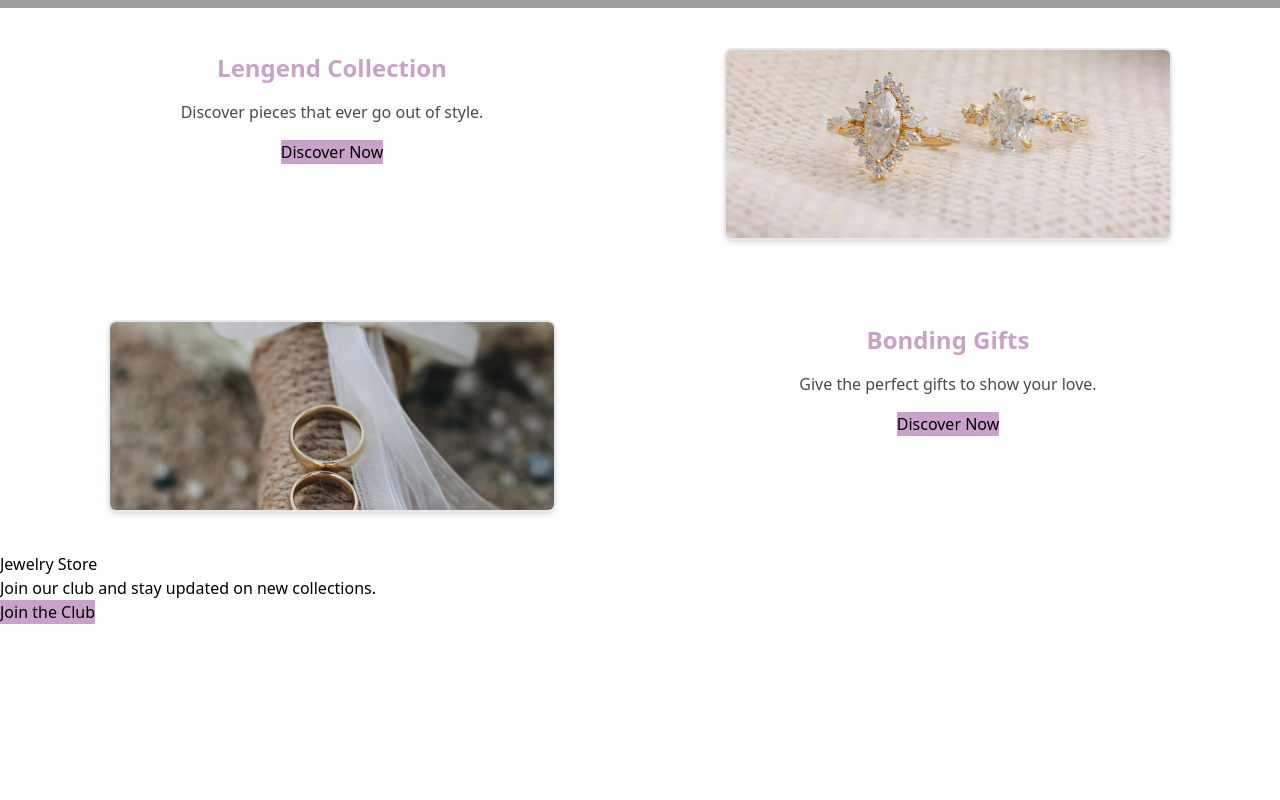
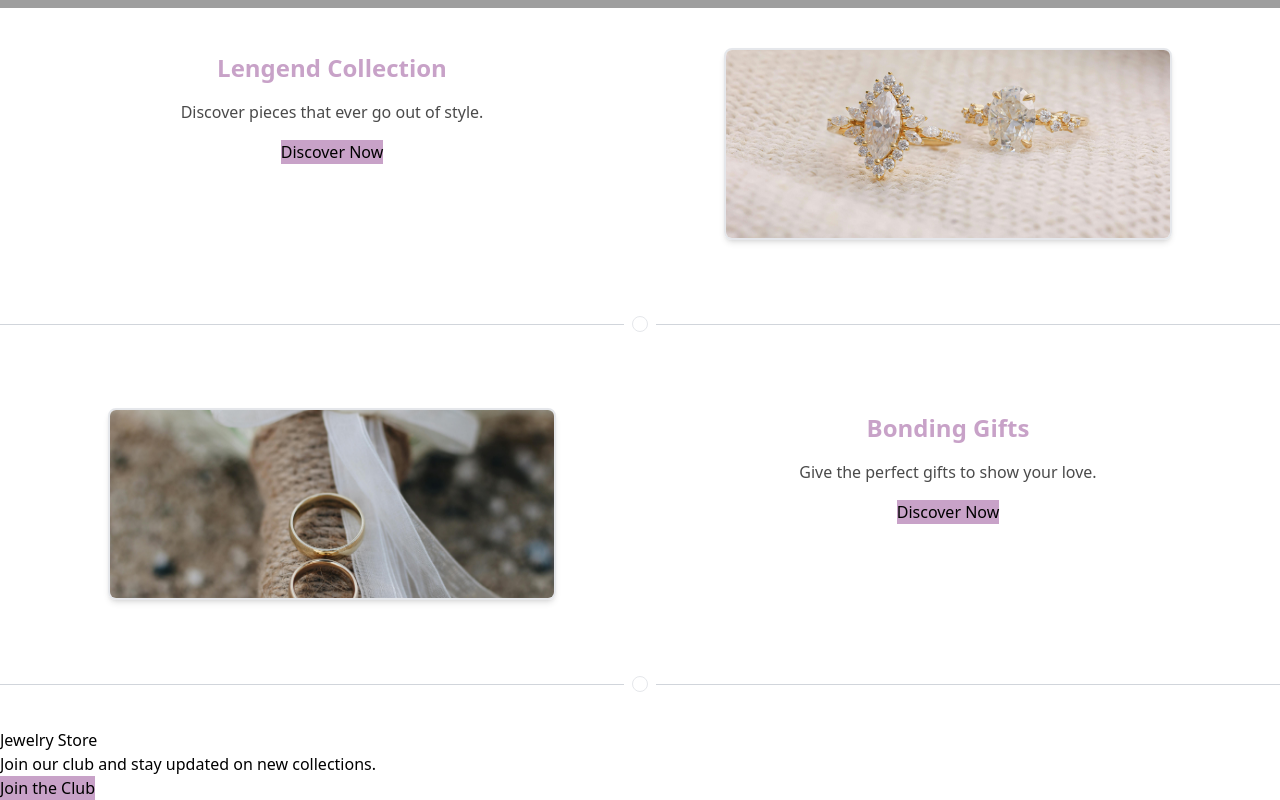
Before and after one commit to joycethh/jewelry-store, a React (Create React App) app: page / in a window 1280 px wide. Shown: the part 392-1192 px from the top of the page. Before the commit the page ends 1016 px from the top, so only its background shows below. Built offline with nearby package versions, Linux system fonts and the light colour scheme; grey boxes are pictures that could not be loaded.

Commit message:
basic divider

```diff
--- /dev/null
+++ b/src/components/Divider.js
@@ -0,0 +1,12 @@
+
+export default function Divider ({title}) {
+    return (
+        <div className="h-10 flex items-center justify-center my-6">
+            <div className="h-px bg-gray-300 flex-grow"></div>
+            <div className="flex items-center justify center w-4 h-4 m-2 border rounded-full border-grey-200 ">
+             {title && <span className="text-sm font-semibold text-gray-600"></span>}
+            </div>
+            <div className="h-px bg-gray-300 flex-grow"></div>
+        </div>
+    );
+}
--- a/src/pages/Home.js
+++ b/src/pages/Home.js
@@ -3,6 +3,7 @@ import Header from "../components/Header";
 import Hero from "../components/Hero";
 import FlexBox from "../components/FlexBox";
 import ActionSection from "../components/ActionSection";
+import Divider from "../components/Divider";
 
 
 export default function Home () {
@@ -17,12 +18,14 @@ export default function Home () {
           image="/images/lengend.jpg"
           reverse={false}
         />
+        <Divider title="TEST DIVIDER" />
         <FlexBox
           title="Bonding Gifts"
           description="Give the perfect gifts to show your love."
           image="/images/bond1.jpg"
           reverse ={true}
         />
+        <Divider />
 
         <ActionSection />
        </main>
```
